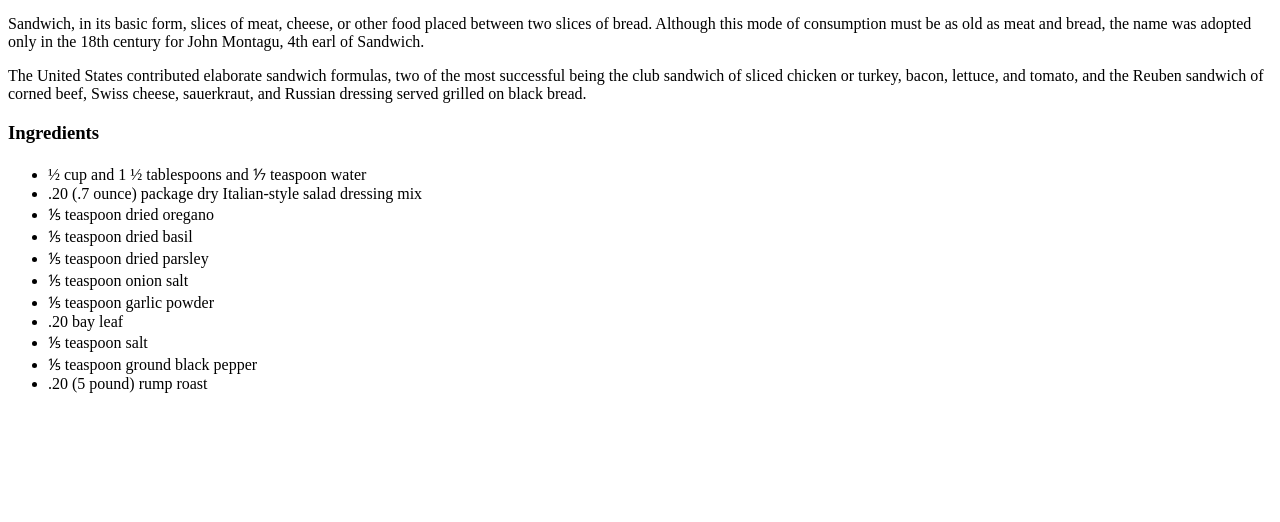
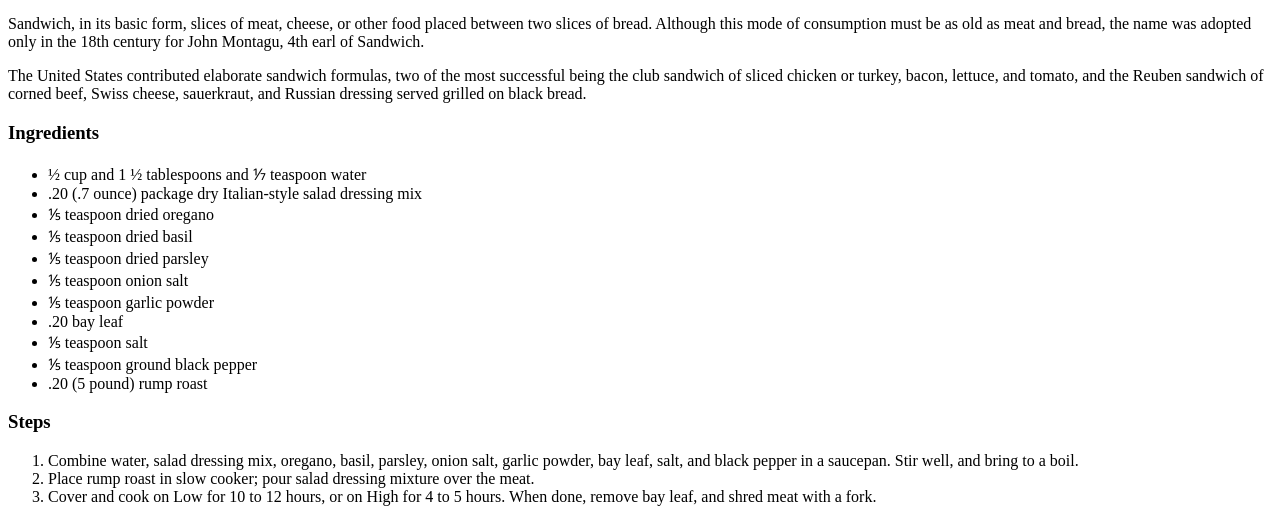
Before and after one commit to Lost-Stardust/odin-recipes, a plain HTML site: page recipes/sandwich.html in a window 1280 px wide. Shown: the part 428-950 px from the top of the page. Before the commit the page ends 837 px from the top, so only its background shows below. Drawn offline with Linux system fonts and the light colour scheme.

Commit message:
Add steps for preparing recipe

```diff
--- a/recipes/sandwich.html
+++ b/recipes/sandwich.html
@@ -2,7 +2,7 @@
 <html lang="en">
     <head>
         <meta charset="UTF-8">
-        <title>Sandwich recipe</title>
+        <title>Sandwich-recipe</title>
     </head>
     <body>
         <h1>Beef sandwich</h1>
@@ -29,5 +29,13 @@
             <li>⅕ teaspoon ground black pepper</li>
             <li>.20 (5 pound) rump roast</li>
         </ul>
+
+        <h3>Steps</h3>
+
+        <ol>
+            <li>Combine water, salad dressing mix, oregano, basil, parsley, onion salt, garlic powder, bay leaf, salt, and black pepper in a saucepan. Stir well, and bring to a boil.</li>
+            <li>Place rump roast in slow cooker; pour salad dressing mixture over the meat.</li>
+            <li>Cover and cook on Low for 10 to 12 hours, or on High for 4 to 5 hours. When done, remove bay leaf, and shred meat with a fork.</li>
+        </ol>
     </body>
 </html>
```
